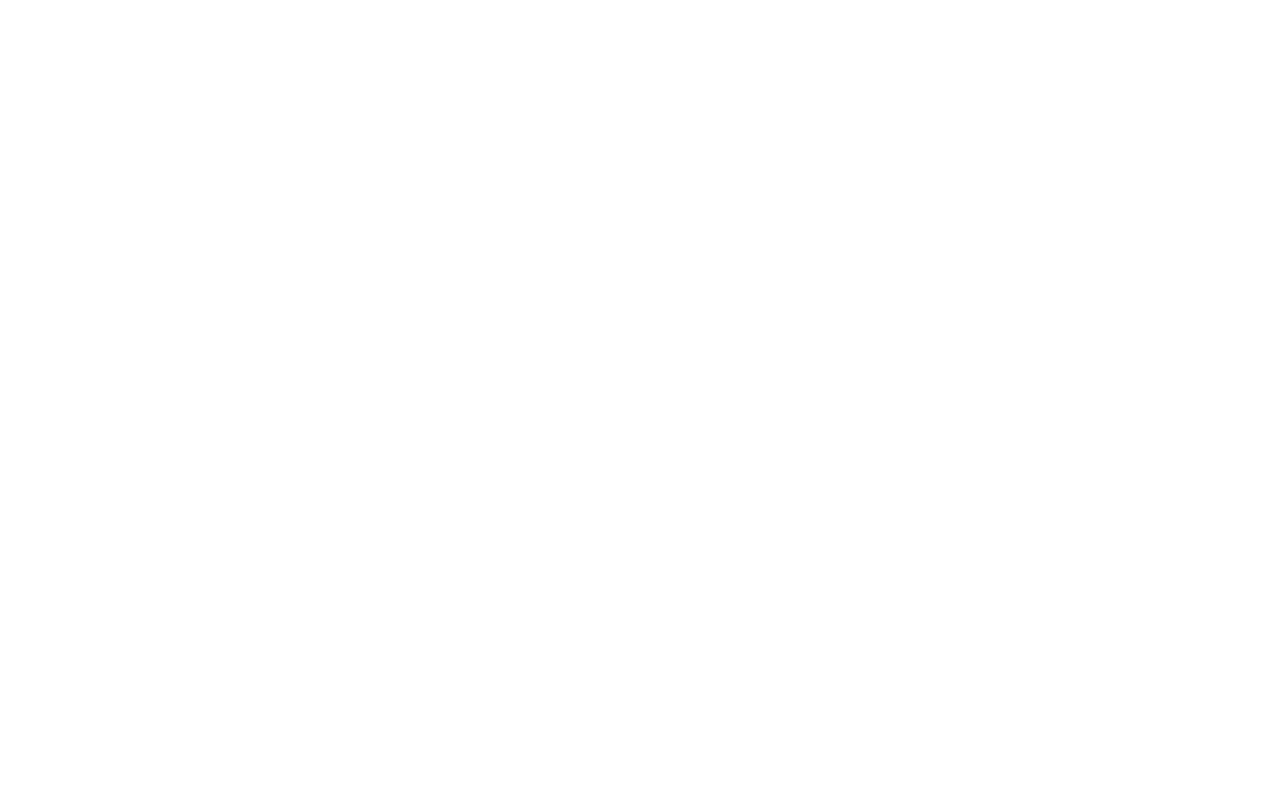
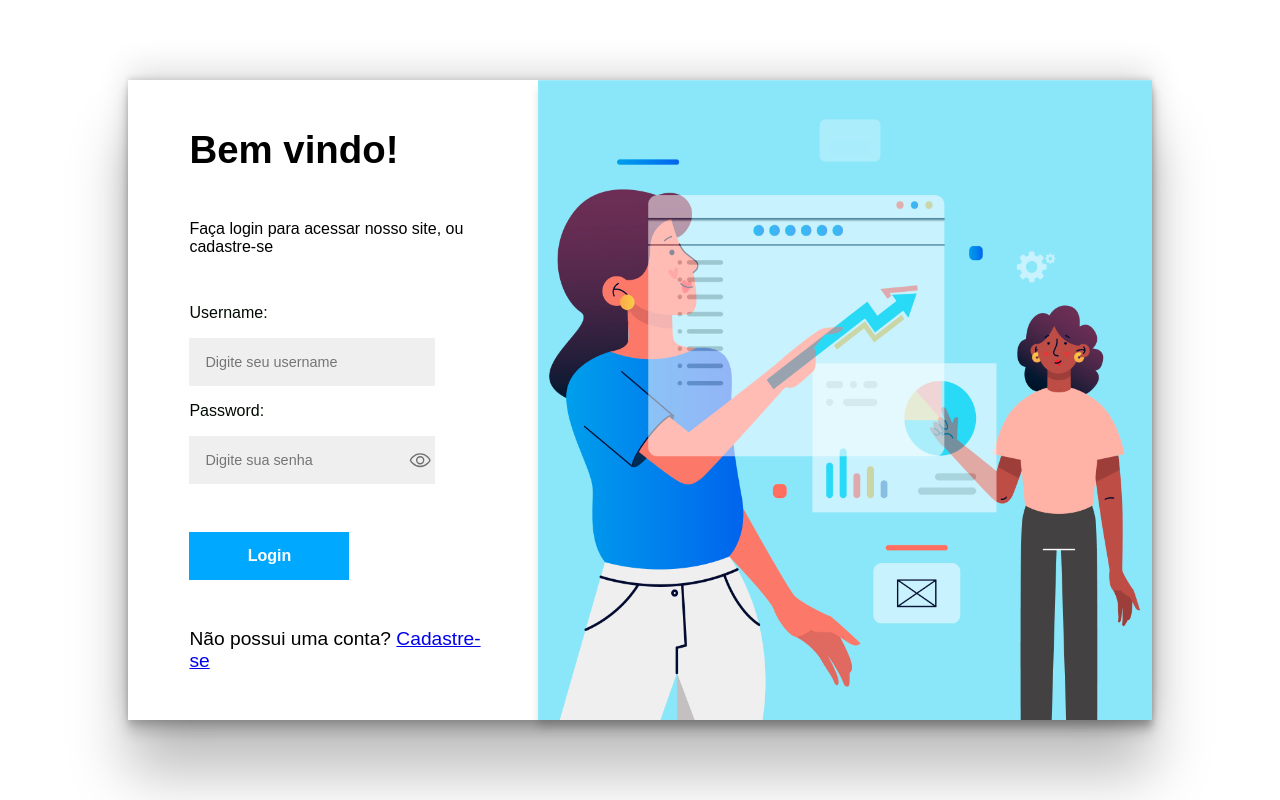
Before and after one commit to nathanfdias/NekiAbilitiesWeb, a React (Create React App) app: page /login in a window 1280 px wide. Before the commit this address had no page. Built offline with nearby package versions, Linux system fonts and the light colour scheme.

Commit message:
Login e Register Pages

```diff
--- /dev/null
+++ b/src/pages/Login/Register.tsx
@@ -0,0 +1,106 @@
+import { useState } from 'react';
+import { NavLink } from 'react-router-dom';
+import { Eye } from "phosphor-react";
+import RegisterImg from "../../assets/imageLogin.jpg";
+import {
+  ButtonLogin,
+  InputContainer,
+  InputPasswordContent,
+  InputPasswordVisibility,
+  InputTextPassword,
+  InputTextUsername,
+  LabelContent,
+  LeftContent,
+  LoginContainer,
+  LoginContent,
+  RightContent,
+  RightContentImg,
+  Subtitle,
+} from "./style";
+import axios from 'axios';
+import { toast } from 'react-toastify';
+
+export function Register() {
+  const [username, setUsername] = useState<string>("");
+  const [email, setEmail] = useState<string>("");
+  const [password, setPassword] = useState<string>("");
+  const [confirmPassword, setConfirmPassword] = useState<string>("");
+  const [showPassword, setShowPassword] = useState(false);
+
+  const handleClickShowPassword = (e: any) => {
+    if (showPassword === false) {
+      setShowPassword(true);
+    }
+    if (showPassword === true) {
+      setShowPassword(false);
+    }
+  };
+
+  function register(e : React.MouseEvent<HTMLButtonElement, MouseEvent>) {
+    if(password === confirmPassword){
+      axios
+        .post("http://localhost:8080/auth/signup",{
+            username: username,
+            email: email,
+            password: password,
+        })
+        .then(response => {
+          console.log(response);
+          toast.success('Usuário cadastrado com sucesso!');
+        })
+        .catch((error) => {
+          console.log(error.response.data.errors);
+          toast.warning(error.response.data.errors[0]);
+        });
+    } else {
+      toast.warning('Senhas inválidas');
+    }
+  }
+
+  return (
+    <LoginContainer>
+      <LoginContent>
+        <LeftContent>
+          <h1>Cadastro</h1>
+          <InputContainer>
+            <LabelContent>Username:</LabelContent>
+            <InputTextUsername type="text" placeholder="Digite seu username"
+            onChange={(e) => setUsername(e.target.value)}/>
+            <LabelContent>Email:</LabelContent>
+            <InputTextUsername type="text" placeholder="Digite seu email"
+            onChange={(e) => setEmail(e.target.value)}/>
+            <LabelContent>Password:</LabelContent>
+            <InputPasswordContent>
+              <InputTextPassword
+                type={showPassword ? "text" : "password"}
+                placeholder="Digite sua senha"
+                onChange={(e) => setPassword(e.target.value)}
+              />
+              <InputPasswordVisibility>
+                <Eye onClick={(e) => handleClickShowPassword(e)}/>
+              </InputPasswordVisibility>
+            </InputPasswordContent>
+            <LabelContent>Confirm Password:</LabelContent>
+            <InputPasswordContent>
+              <InputTextPassword
+                type={showPassword ? "text" : "password"}
+                placeholder="Confirme sua senha"
+                onChange={(e) => setConfirmPassword(e.target.value)}
+              />
+              <InputPasswordVisibility>
+                <Eye onClick={(e) => handleClickShowPassword(e)}/>
+              </InputPasswordVisibility>
+            </InputPasswordContent>
+          </InputContainer>
+          <ButtonLogin onClick={(e) => register(e)}>Cadastrar</ButtonLogin>
+          <p>
+            Retornar para a tela de <NavLink to="/login">Login</NavLink>
+          </p>
+        </LeftContent>
+        <RightContent>
+          <RightContentImg src={RegisterImg} />
+        </RightContent>
+      </LoginContent>
+    </LoginContainer>
+  );
+}
--- a/src/pages/Login/index.tsx
+++ b/src/pages/Login/index.tsx
@@ -1,9 +1,95 @@
+import { useState } from "react";
+import { Eye } from "phosphor-react";
+import { NavLink, useNavigate } from "react-router-dom";
+import LoginImg from "../../assets/imageLogin.jpg";
+import {
+  ButtonLogin,
+  InputContainer,
+  InputPasswordContent,
+  InputPasswordVisibility,
+  InputTextPassword,
+  InputTextUsername,
+  LabelContent,
+  LeftContent,
+  LoginContainer,
+  LoginContent,
+  RightContent,
+  RightContentImg,
+  Subtitle,
+} from "./style";
+import { toast } from 'react-toastify';
+
 export function Login() {
-    return(
-        <>
-            <p>
-                Teste Login
-            </p>
-        </>
-    )
+  const [username, setUsername] = useState("");
+  const [password, setPassword] = useState("");
+  const [showPassword, setShowPassword] = useState(false);
+
+  const navigate = useNavigate();
+
+  const handleClickShowPassword = (e: any) => {
+    if (showPassword === false) {
+      setShowPassword(true);
+    }
+    if (showPassword === true) {
+      setShowPassword(false);
+    }
+  };
+
+  const handleSignIn = (e : React.MouseEvent<HTMLButtonElement, MouseEvent>) => {
+    // api
+    // .post("/auth/signin", {
+    //   username: username,
+    //   password: password,
+    // })
+    // .then((request) => {
+    //   toast.success("Login successful !");
+    //   auth.authenticate(request.data);
+    //   navigate("/");
+    // })
+    // .catch((err) => {
+    //   toast.error(err.response.data.message);
+    // });
+};
+
+
+  return (
+    <LoginContainer>
+      <LoginContent>
+        <LeftContent>
+          <h1>Bem vindo!</h1>
+          <Subtitle>
+            Faça login para acessar nosso site, ou cadastre-se
+          </Subtitle>
+          <InputContainer>
+            <LabelContent>Username:</LabelContent>
+            <InputTextUsername
+              type="text"
+              placeholder="Digite seu username"
+              onChange={(e) => setUsername(e.target.value)}
+            />
+            <LabelContent>Password:</LabelContent>
+            <InputPasswordContent>
+              <InputTextPassword
+                type={showPassword ? "text" : "password"}
+                placeholder="Digite sua senha"
+                onChange={(e) => setPassword(e.target.value)}
+              />
+              <InputPasswordVisibility>
+                <Eye onClick={(e) => handleClickShowPassword(e)} />
+              </InputPasswordVisibility>
+            </InputPasswordContent>
+          </InputContainer>
+          <ButtonLogin onClick={(e) => handleSignIn(e)}>
+            Login
+          </ButtonLogin>
+          <p>
+            Não possui uma conta? <NavLink to="/register">Cadastre-se</NavLink>
+          </p>
+        </LeftContent>
+        <RightContent>
+          <RightContentImg src={LoginImg} />
+        </RightContent>
+      </LoginContent>
+    </LoginContainer>
+  );
 }
--- /dev/null
+++ b/src/pages/Login/style.ts
@@ -0,0 +1,151 @@
+import styled from "styled-components";
+
+export const LoginContainer = styled.div`
+  height: 100vh;
+  width: 100%;
+  background-position: center;
+  background-size: cover;
+  display: flex;
+  align-items: center;
+  justify-content: center;
+  font-family: Arial, Helvetica, sans-serif;
+`;
+
+export const Subtitle = styled.p`
+    font-size: 1rem;
+`;
+
+export const LoginContent = styled.div`
+  width: 80%;
+  height: 80%;
+  display: flex;
+  flex-direction: row;
+  box-shadow: rgba(0, 0, 0, 0.25) 0px 54px 55px,
+    rgba(0, 0, 0, 0.12) 0px -12px 30px, rgba(0, 0, 0, 0.12) 0px 4px 6px,
+    rgba(0, 0, 0, 0.17) 0px 12px 13px, rgba(0, 0, 0, 0.09) 0px -3px 5px;
+  font-size: 1.2rem;
+`;
+
+export const LeftContent = styled.div`
+  height: 100%;
+  width: 40%;
+  background-color: #fff;
+  display: flex;
+  flex-direction: column;
+  justify-content: space-evenly;
+  padding-left: 6%;
+  padding-right: 4%;
+  @media(max-width:1090px) {
+    width: 50%;
+  }
+  @media(max-width:820px) {
+    width: 100%;
+    align-items: center;
+    text-align: center;
+    background-color: #fff;
+
+}
+`;
+
+export const RightContent = styled.div`
+  height: 100%;
+  width: 60%;
+  box-shadow:
+    rgba(0, 0, 0, 0) 0px 0px 0px, rgba(0, 0, 0, 0.12) 0px 8px 8px,
+    rgba(0, 0, 0, 0) 0px 0px 0px, rgba(0, 0, 0, 0.0) 0px 0px 0px;
+  @media(max-width:1090px) {
+    width: 50%;
+  }
+
+  @media(max-width:820px) {
+    display: none;
+  }
+`;
+
+export const RightContentImg = styled.img`
+  height: 100%;
+  width: 100%;
+`;
+
+export const InputContainer = styled.div`
+  display: flex;
+  flex-direction: column;
+  justify-content: center;
+  gap: 1rem;
+  width: 100%;
+  @media(max-width:820px) {
+    align-items: center;
+    width: 80%;
+  }
+`;
+
+export const InputTextUsername = styled.input`
+  width: 80%;
+  padding-block: 1rem;
+  padding-left: 1rem;
+  border: none;
+  background-color: #0101;
+  font-size: 0.9rem;
+  &:focus {
+    box-shadow: 0 0 0 0;
+    border: 0 none;
+    outline: 0;
+  }
+`;
+
+export const InputPasswordContent = styled.div`
+  display: flex;
+  width: 100%;
+  @media(max-width:820px) {
+    width: 80%;
+}
+`;
+
+export const InputTextPassword = styled.input`
+  width: 70%;
+  padding-block: 1rem;
+  padding-left: 1rem;
+  border: none;
+  background-color: #0101;
+  font-size: 0.9rem;
+  &:focus {
+    box-shadow: 0 0 0 0;
+    border: 0 none;
+    outline: 0;
+  }
+  @media(max-width:820px) {
+    align-items: center;
+    width: 100%;
+}
+`;
+
+export const InputPasswordVisibility = styled.div`
+  width: 10%;
+  background-color: #0101;
+  display: flex;
+  align-items: center;
+  justify-content: center;
+  font-size: 1.4rem;
+  cursor: pointer;
+  color: #0008;
+`;
+
+export const ButtonLogin = styled.button`
+  width: 10rem;
+  background-color: #00A8FF;
+  border: none;
+  color: #fff;
+  cursor: pointer;
+  font-size: 1rem;
+  font-weight: 400;
+  line-height: 1;
+  padding: 1rem;
+  text-decoration: none;
+  font-family: "Montserrat", sans-serif;
+  font-weight: 700;
+`;
+
+export const LabelContent = styled.label`
+    color: #000900;
+    font-size: 1rem;
+`
--- a/src/router/Router.tsx
+++ b/src/router/Router.tsx
@@ -1,11 +1,15 @@
 import { Route, Routes} from "react-router-dom";
 
 import { Home } from "../pages/Home";
+import { Login } from "../pages/Login";
+import { Register } from "../pages/Login/Register";
 
 export function Router() {
     return (
       <Routes>
         <Route path="/" element={<Home />}></Route>
+        <Route path="/login" element={<Login />}></Route>
+        <Route path="/register" element={<Register />}></Route>
       </Routes>
     );
   }
```
Also changed, not shown: src/assets/imageLogin.jpg (renamed from src/assets/bab.jpg), src/assets/imageRegister.jpg (renamed from src/assets/4998379.jpg).
